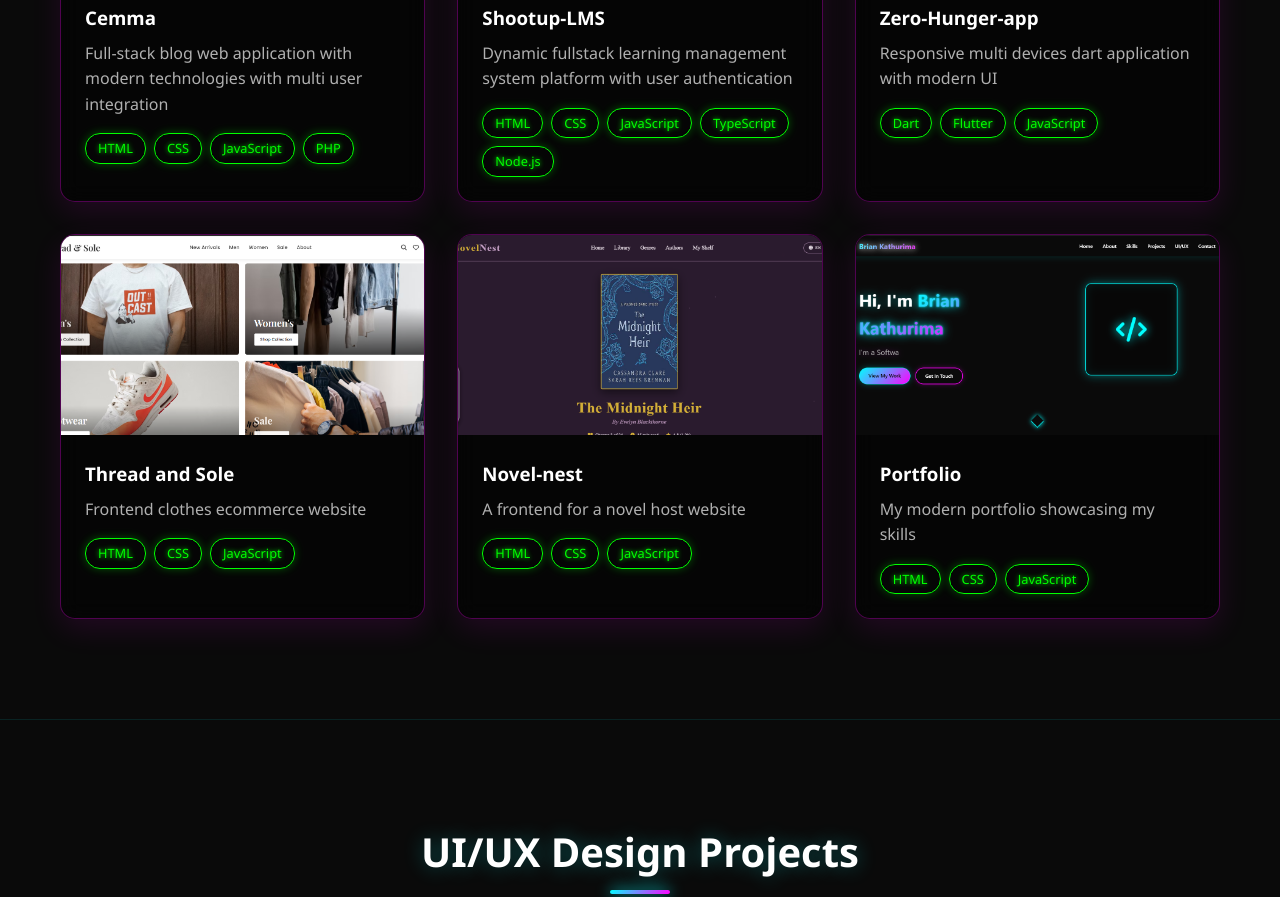
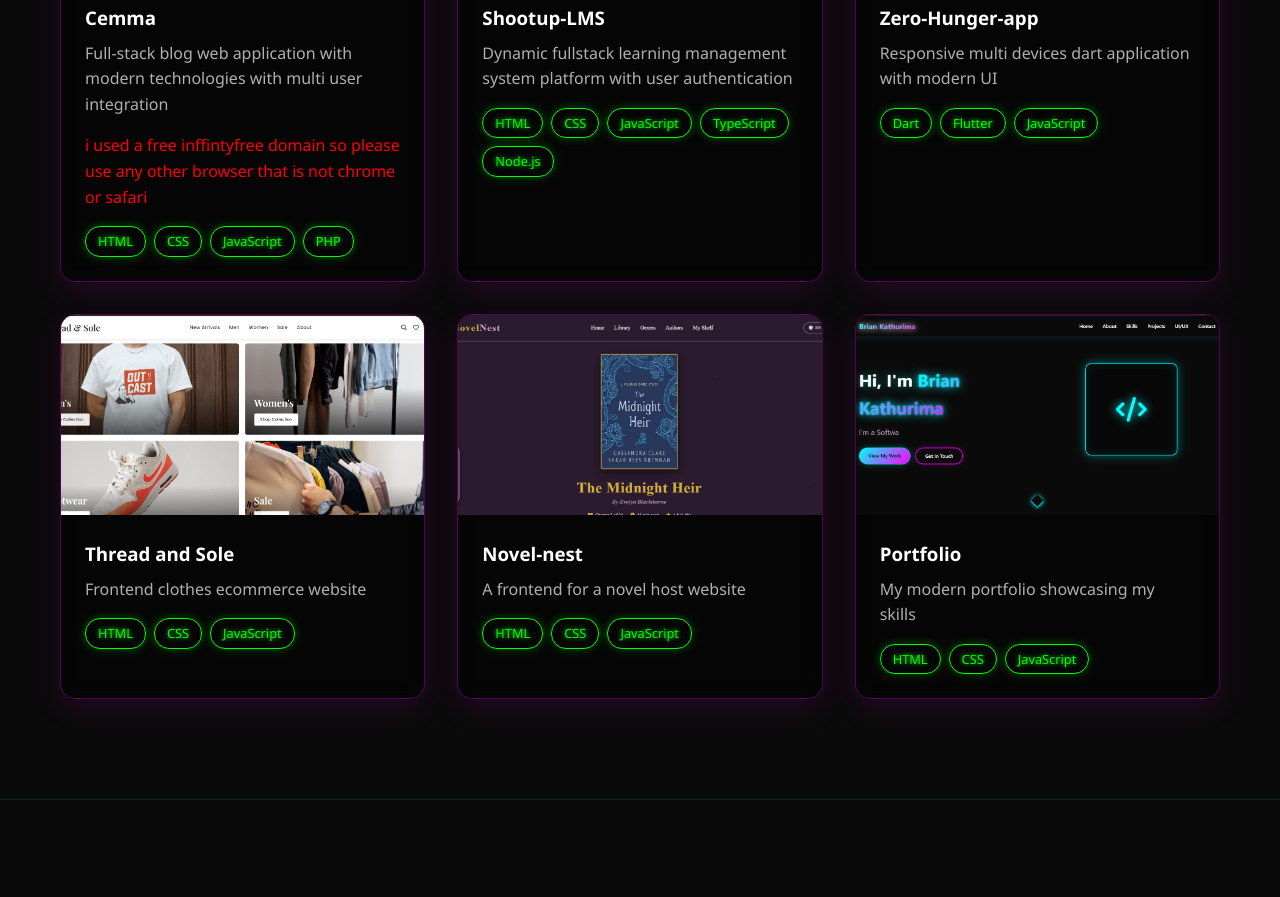
Before and after one commit to kbrian1237/my-portifolio, a plain HTML site: page index.html in a window 1280 px wide. Shown: the part 3195-4092 px from the top of the page. Drawn offline with Linux system fonts and the light colour scheme; animation ran at ten frames a second.

Commit message:
Update index.html

```diff
--- a/index.html
+++ b/index.html
@@ -159,6 +159,7 @@
                     <div class="project-info">
                         <h3>Cemma</h3>
                         <p>Full-stack blog web application with modern technologies with multi user integration</p>
+                        <p style="color:red;">i used a free inffintyfree domain so please use any other browser that is not chrome or safari</p>
                         <div class="project-tech">
                             <span>HTML</span>
                             <span>CSS</span>
```
